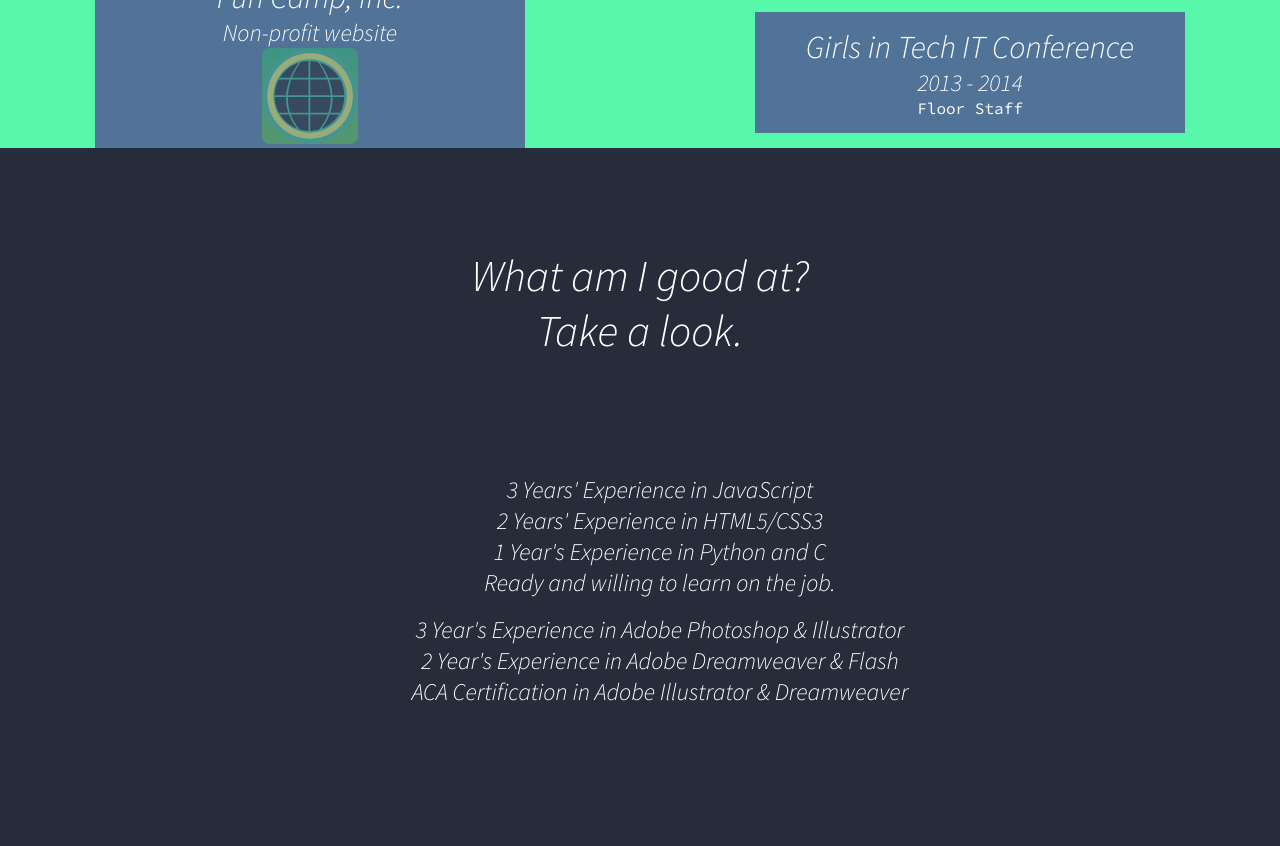
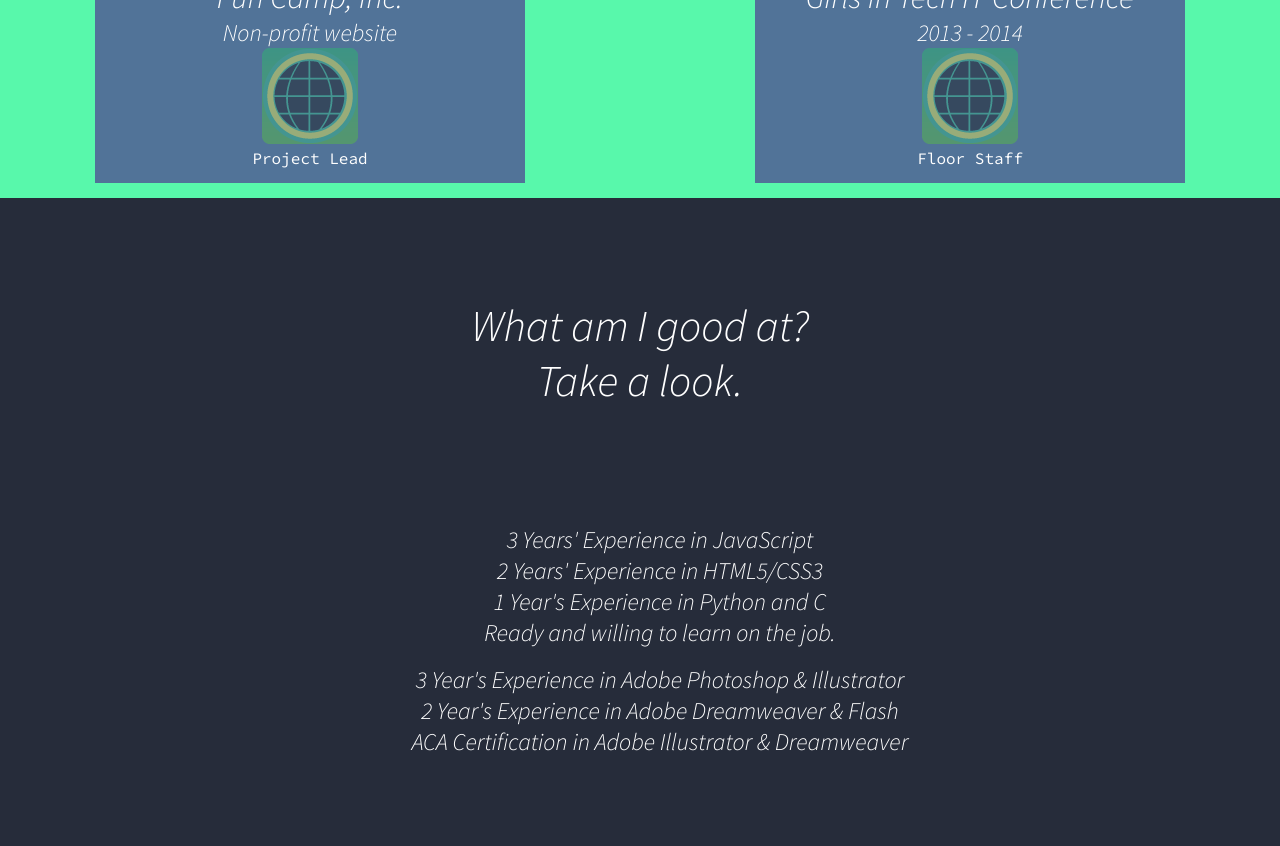
Before and after one commit to 20XXNE/shsalt.github.io, a plain HTML site: page index.html in a window 1280 px wide. Shown: the part 1188-2034 px from the top of the page. Drawn offline with Linux system fonts and the light colour scheme.

Commit message:
the glow, pt 3.5

```diff
--- a/index.html
+++ b/index.html
@@ -52,7 +52,7 @@
         <div class="content">
             <h2>Girls in Tech IT Conference</h2>
             <h3>2013 - 2014</h3>
-            <a href="http://swcta.net/teachers/changcl/IT2014/"></a>
+            <a href="http://swcta.net/teachers/changcl/IT2014/"><img src="assets/images/vegasplaces-icon.png"></a>
             <p>Floor Staff</p>
         </div>
         </div>
```
